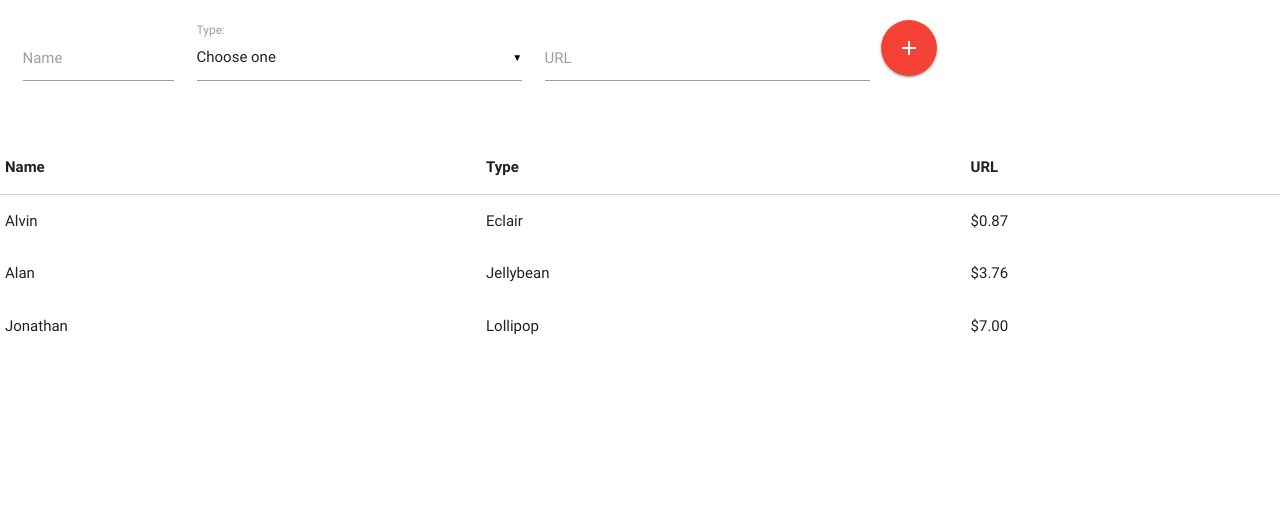
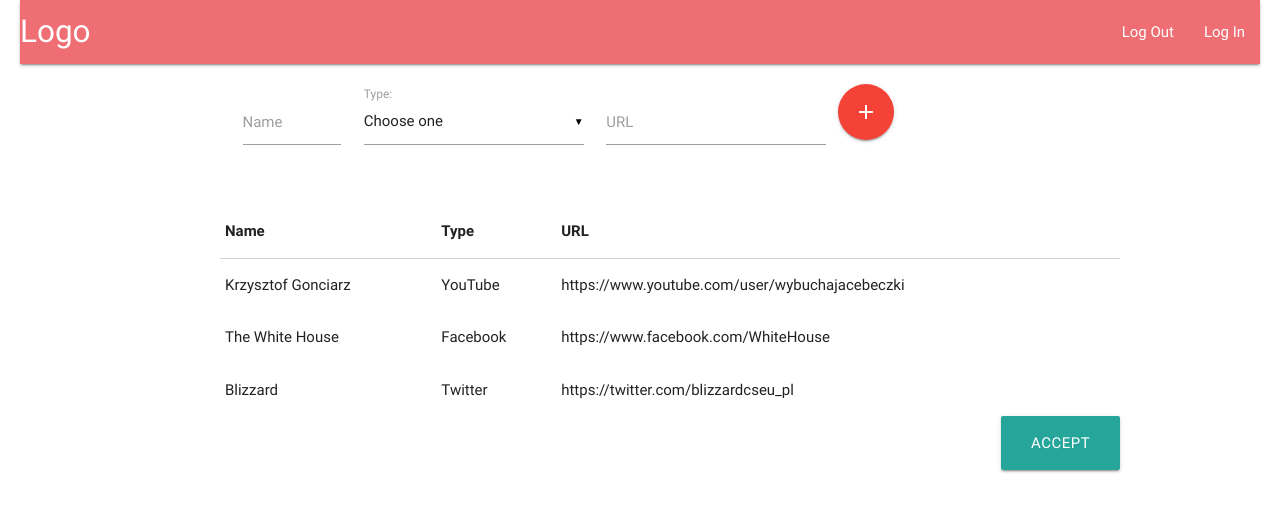
Before and after one commit to pumanitro/UltraInnovation2, a plain HTML site: page UserSettings.html in a window 1280 px wide. Drawn offline with nearby package versions, Linux system fonts and the light colour scheme.

Commit message:
UserSettings done

```diff
--- a/UserSettings.html
+++ b/UserSettings.html
@@ -10,14 +10,37 @@
     <meta name="viewport" content="width=device-width, initial-scale=1.0"/>
 </head>
 <body>
+<div class="boX">
         <script type="text/javascript" src="https://code.jquery.com/jquery-2.1.1.min.js"></script>
         <script type="text/javascript" src="js/materialize.min.js"></script>
+        <link rel="stylesheet" href="style.css">
         <script>
             $(document).ready(function() {
                 $('select').material_select();
             });
+
+            function myFunction() {
+                var table = document.getElementById("myTable");
+                var row = table.insertRow(-1);
+                var cell1 = row.insertCell(0);
+                var cell2 = row.insertCell(1);
+                var cell3 = row.insertCell(2);
+                cell1.innerHTML = document.getElementById("name").value;
+                cell2.innerHTML = document.getElementById("type").value
+                cell3.innerHTML = document.getElementById("url").value;
+            }
         </script>
 
+        <nav>
+            <div class="nav-wrapper">
+                <a href="#" class="brand-logo">Logo</a>
+                <ul id="nav-mobile" class="right hide-on-med-and-down">
+                    <li><a href="sass.html">Log Out</a></li>
+                    <li><a href="badges.html">Log In</a></li>
+                </ul>
+            </div>
+        </nav>
+    <div style="width: 900px; margin-left: 200px">
         <div class="row" style="margin-top: 20px">
             <form class="col s10">
                 <div class="row">
@@ -28,12 +51,12 @@
                     <div class="input-field col s4">
                         <select id="type">
                             <option value="" disabled selected>Choose one</option>
-                    <option value="1">Youtube</option>
-                    <option value="2">Facebook</option>
-                    <option value="3">Instagram</option>
-                    <option value="3">Twitch</option>
-                    <option value="3">Twitter</option>
-                    <option value="3">Spotify</option>
+                            <option value="Youtube">Youtube</option>
+                            <option value="Facebook">Facebook</option>
+                            <option value="Instagram">Instagram</option>
+                            <option value="Twitch">Twitch</option>
+                            <option value="Twitter">Twitter</option>
+                            <option value="Spotify">Spotify</option>
                         </select>
                         <label>Type:</label>
                     </div>
@@ -41,12 +64,12 @@
                         <input id="url" type="text" class="validate">
                         <label for="url">URL</label>
                     </div>
-            <a class="btn-floating btn-large waves-effect waves-light red"><i class="material-icons">add</i></a>
+                    <a class="btn-floating btn-large waves-effect waves-light red" onclick="myFunction()"><i class="material-icons">add</i></a>
                 </div>
             </form>
         </div>
 
-<table>
+        <table id="myTable" class="highlight">
             <thead>
             <tr>
                 <th data-field="id">Name</th>
@@ -57,22 +80,24 @@
 
             <tbody>
             <tr>
-        <td>Alvin</td>
-        <td>Eclair</td>
-        <td>$0.87</td>
+                <td>Krzysztof Gonciarz</td>
+                <td>YouTube</td>
+                <td>https://www.youtube.com/user/wybuchajacebeczki</td>
             </tr>
             <tr>
-        <td>Alan</td>
-        <td>Jellybean</td>
-        <td>$3.76</td>
+                <td>The White House</td>
+                <td>Facebook</td>
+                <td>https://www.facebook.com/WhiteHouse</td>
             </tr>
             <tr>
-        <td>Jonathan</td>
-        <td>Lollipop</td>
-        <td>$7.00</td>
+                <td>Blizzard</td>
+                <td>Twitter</td>
+                <td>https://twitter.com/blizzardcseu_pl</td>
             </tr>
             </tbody>
         </table>
-
+        <a class="waves-effect waves-light btn-large" style="float: right">Accept</a>
+    </div>
+</div>
 </body>
 </html>
```
Lines whose indentation alone changed are shown as unchanged.
